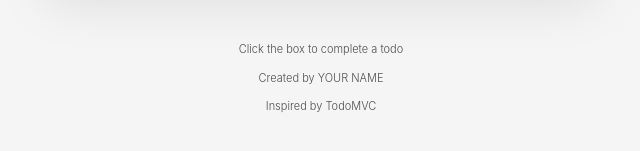
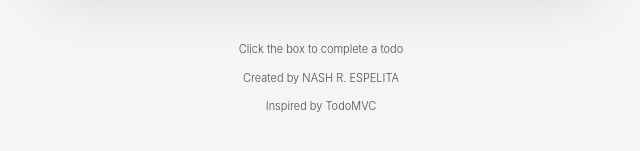
Before and after one commit to EspelitaNash/csit340-todomvc-espelita, a React (Vite) app: page / in a window 1280 px wide. Shown: the part 407-558 px from the top of the page, without its empty margins (319-959 px from the left). Built offline with nearby package versions, Linux system fonts and the light colour scheme.

Commit message:
chore: replace YOUR NAME with NASH R. ESPELITA

```diff
--- a/src/App.jsx
+++ b/src/App.jsx
@@ -5,7 +5,7 @@ function App() {
   return (
     <div className="min-h-screen bg-[#f5f5f5] py-8 font-light text-[#111]">
       <Todos />
-      <Info name="YOUR NAME" />
+      <Info name="NASH R. ESPELITA" />
     </div>
   )
 }
```
